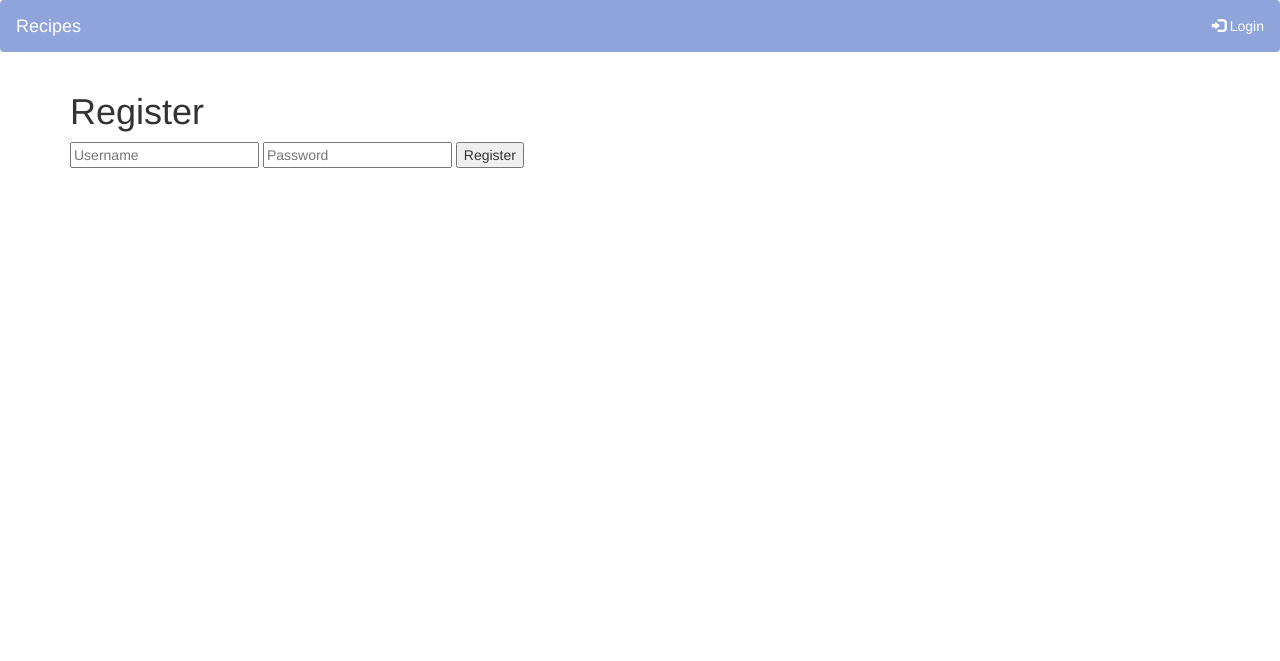
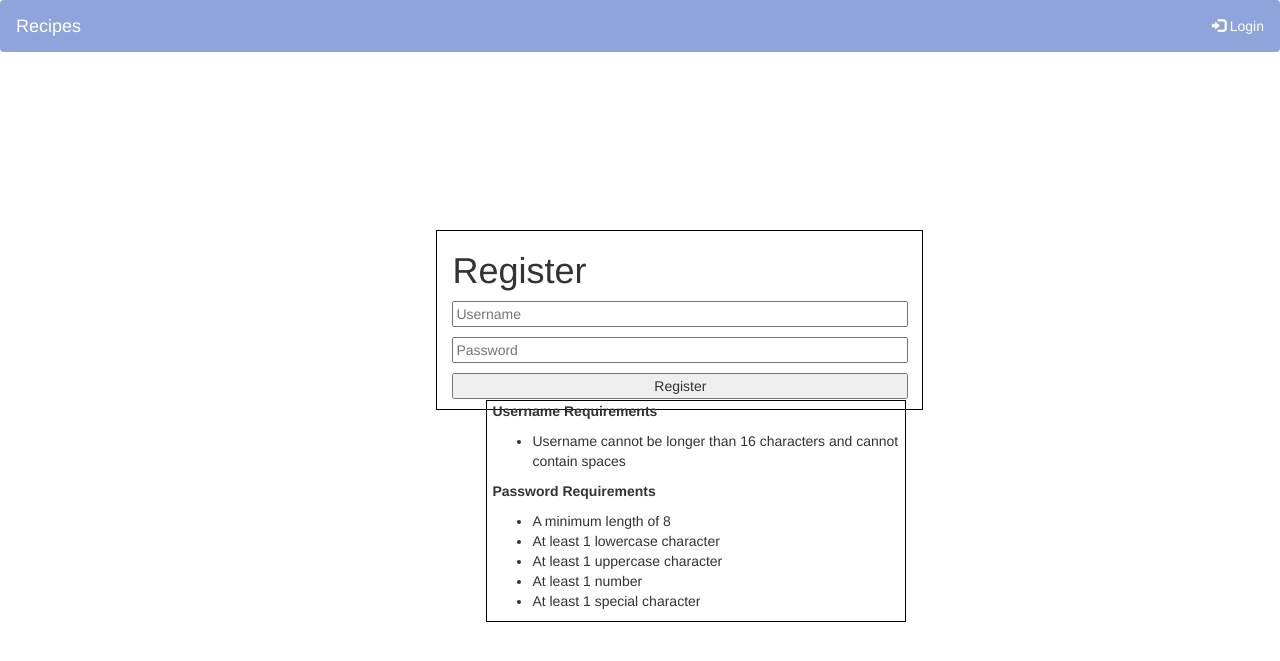
Before and after one commit to jiaqifengg/460-project, a Flask app: page /register in a window 1280 px wide. Shown: the top 661 px of the page. Run offline with Flask 2, Linux system fonts and the light colour scheme; some libraries are stand-ins or nearby versions.

Commit message:
fixed register html

```diff
--- a/app.py
+++ b/app.py
@@ -30,8 +30,6 @@
                 return "Please enter the correct password."
         else:
             return 'Username does not exist.'
-
-
 
     return render_template('login.html')
 
--- a/database/databaseModule.py
+++ b/database/databaseModule.py
@@ -112,6 +112,7 @@
 
         self.connection.commit()
 
+
     def set_up_helper_change_administrator(self):
         # hash the password of administrator
         hash_admin_password = hash_function('cse460temp')
@@ -129,7 +130,6 @@
         self.connection.commit()
 
 
-
     def check_user_exist(self, username):
         sql = """SELECT userid
                 FROM users
@@ -142,6 +142,7 @@
             return False
         return True
 
+
     def register(self, username, password):
         # make sure to check if the username exist before using this function
         sql = "INSERT INTO users (username, password)"
@@ -150,6 +151,7 @@
         val = (username, hashed_password)
         self.cursor.execute(sql, val)
         self.connection.commit()
+
 
     def login(self, username, password):
         # make sure to check if the username exist before using this function
--- a/templates/register.html
+++ b/templates/register.html
@@ -16,10 +16,32 @@
       #myId {
         background-color: #8fa4db;
       }
+      #my-form {
+        position: fixed;
+        top: 35%;
+        left: 38%;
+        margin-top: -50px;
+        margin-left: -50px;
+        width: 487px;
+        border: 1px solid black;
+      }
+      input {
+        margin-bottom: 10px;
+        width: 40%;
+      }
+      #requirements {
+            width: 420px;
+            border: 1px solid black;
+            position: fixed;
+            top: 50%;
+            left: 38%;
+            padding-inline-start: 5px;
+        }
     </style>
 </head>
 <body>
-    <nav class="navbar navbar-light" id="myId">
+  <div id='my-navbar'>
+      <nav class="navbar navbar-light" id="myId">
         <div class="container-fluid">
           <div class="navbar-header">
             <a class="navbar-brand" href="/">Recipes</a>
@@ -29,15 +51,32 @@
           </ul>
         </div>
     </nav>
-    <form id='register-form' action='/register' metho='POST'>
+  </div>
+  <div id='my-form'>
+      <form id='register-form' action='/register' metho='POST'>
         <div class='container'>
             <h1>Register</h1>
             <div class='inputbox'>
-              <input id='username-field' type='text' placeholder='Username' name='username' required>
-              <input id='pw-field' type='password' placeholder='Password' name='password' required>
+              <input id='username-field' type='text' placeholder='Username' name='username' required><br>
+              <input id='pw-field' type='password' placeholder='Password' name='password' required><br>
               <input type='submit' type='Submit' value='Register'>
             </div>
         </div>
     </form>
+  </div>
+  <div id='requirements'>
+    <p><b>Username Requirements</b></p>
+    <ul>
+        <li>Username cannot be longer than 16 characters and cannot contain spaces</li>
+    </ul>
+    <p><b>Password Requirements</b></p>
+    <ul>
+        <li>A minimum length of 8</li>
+        <li>At least 1 lowercase character</li>
+        <li>At least 1 uppercase character</li>
+        <li>At least 1 number</li>
+        <li>At least 1 special character</li>
+    </ul>
+  </div>
 </body>
 </html>
```
